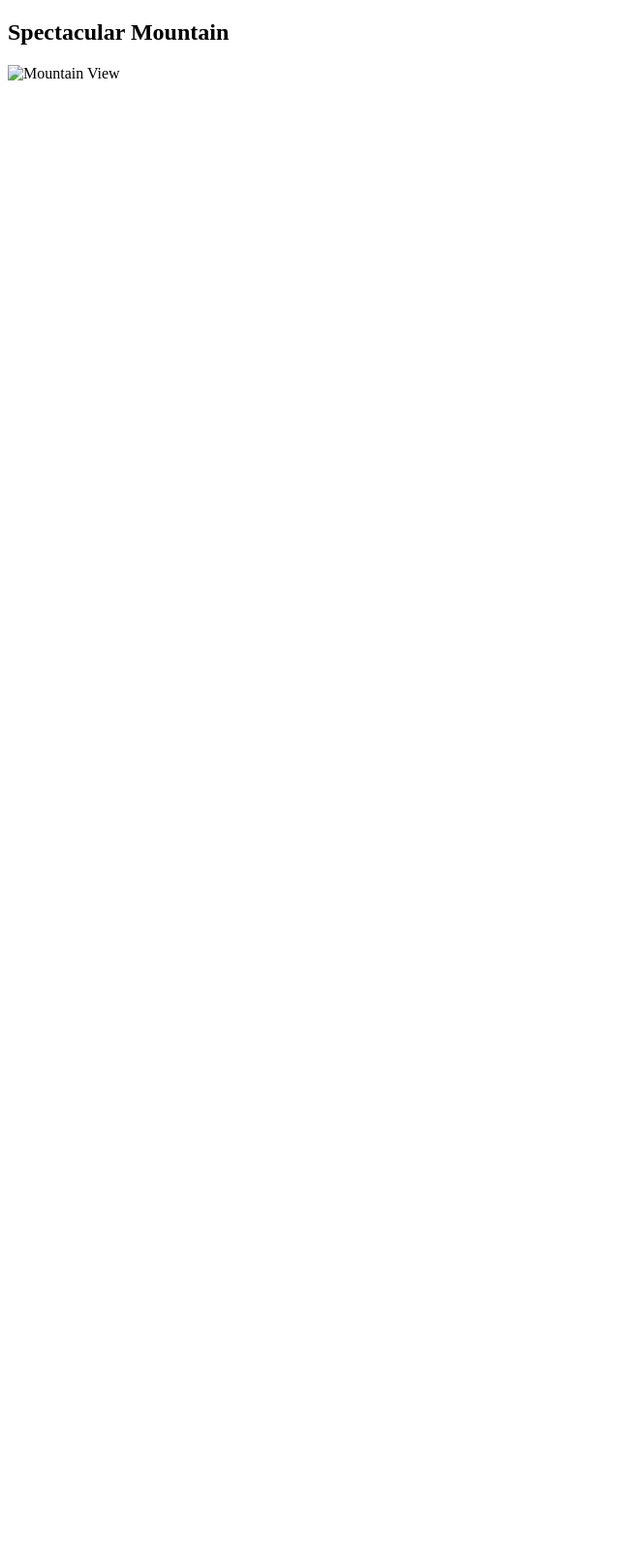
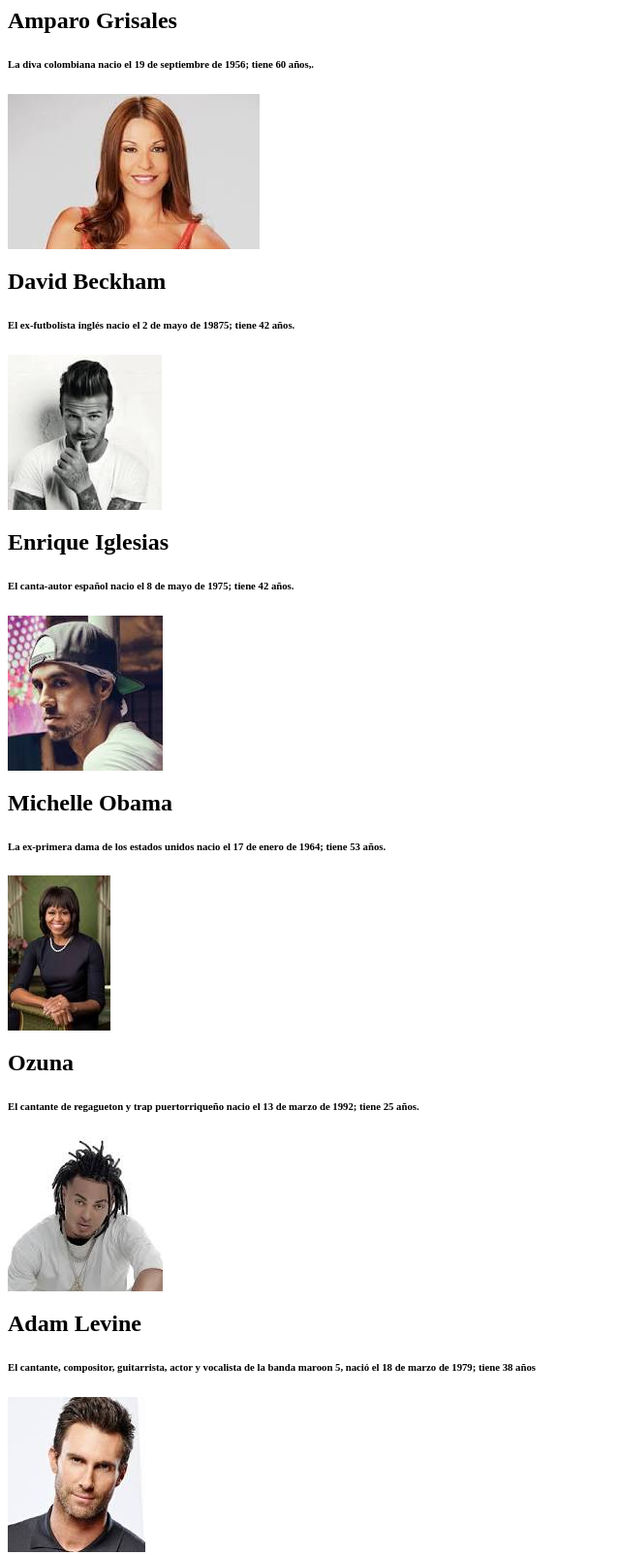
Before and after one commit to cris20410/edadesfamosos.github.io, a plain HTML site: page index.html in a window 1280 px wide. Shown: the whole page at 97% size, without its empty margins (0-640 px from the left). Before the commit the page ends 800 px from the top, so only its background shows below. Drawn offline with Linux system fonts and the light colour scheme.

Commit message:
Update index.html

```diff
--- a/index.html
+++ b/index.html
@@ -1,9 +1,31 @@
-<!DOCTYPE html>
 <html>
 <body>
+<title>edades de famosos</title>
 
-<h2>Spectacular Mountain</h2>
-<img src="pic_mountain.jpg" alt="Mountain View" style="width:304px;height:228px;">
+  <h2>Amparo Grisales</h2>
+  <h6>La diva colombiana nacio el 19 de septiembre de 1956; tiene 60 años,.</h6>
+  <img SRC="amparog.jpg">
+
+    <h2>David Beckham</h2>
+  <h6>El ex-futbolísta inglés nacio el 2 de mayo de  19875; tiene 42 años.</h6>
+    <img SRC="davidb.jpg">
+
+    <h2>Enrique Iglesias</h2>
+  <h6>El canta-autor español nacio el 8 de mayo de 1975; tiene 42 años.</h6>
+    <img SRC="enriquei.jpg">
+
+    <h2>Michelle Obama</h2>
+  <h6>La ex-primera dama de los estados unidos nacio el 17 de enero de 1964; tiene 53 años. </h6>
+    <img SRC="michelleo.jpg">
+
+  <h2>Ozuna</h2>
+  <h6>El cantante de regagueton y trap puertorriqueño nacio el 13 de marzo de 1992; tiene 25 años.</h6>
+    <img SRC="ozuna.jpg">
+
+    <h2>Adam Levine</h2>
+  <h6>El cantante, compositor, guitarrista, actor y vocalista de la banda maroon 5, nació el 18 de marzo de 1979; tiene 38 años</h6>
+    <img SRC="adaml.jpg">
+
 
 </body>
 </html>
```
